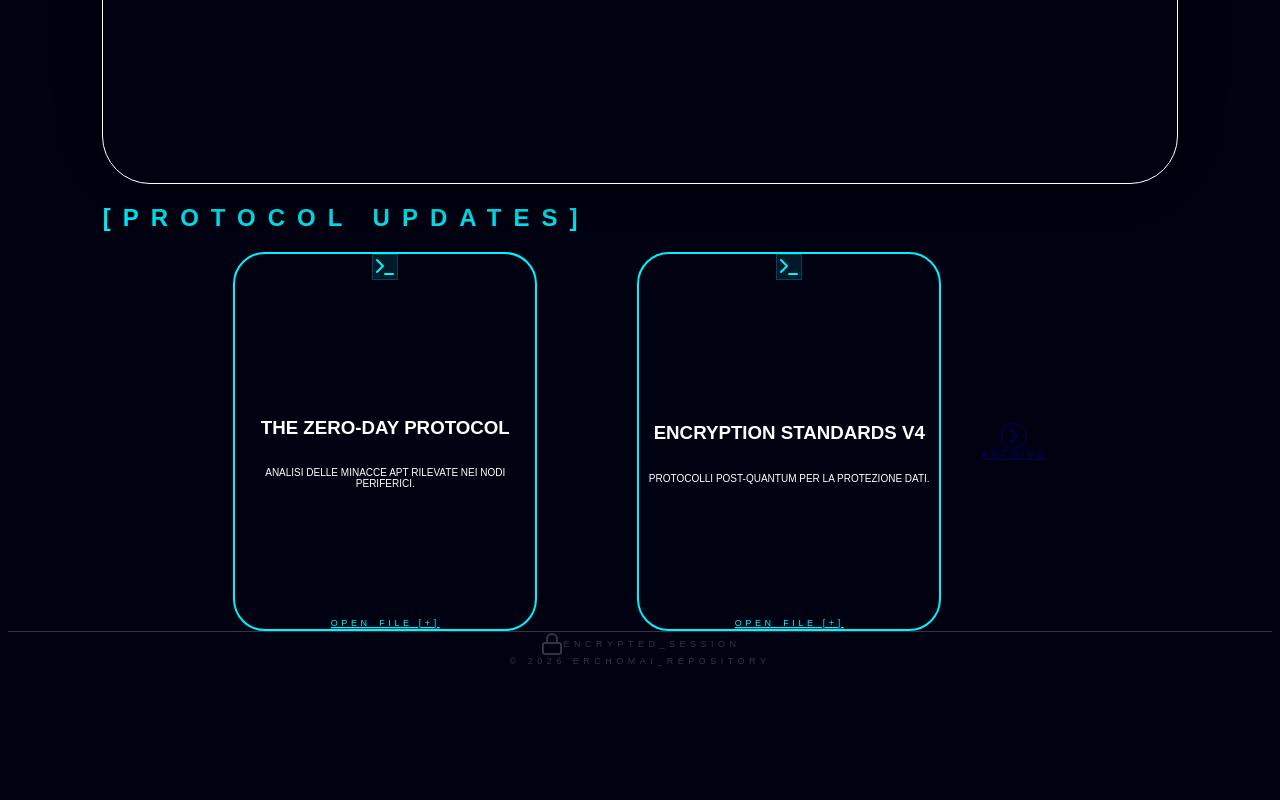
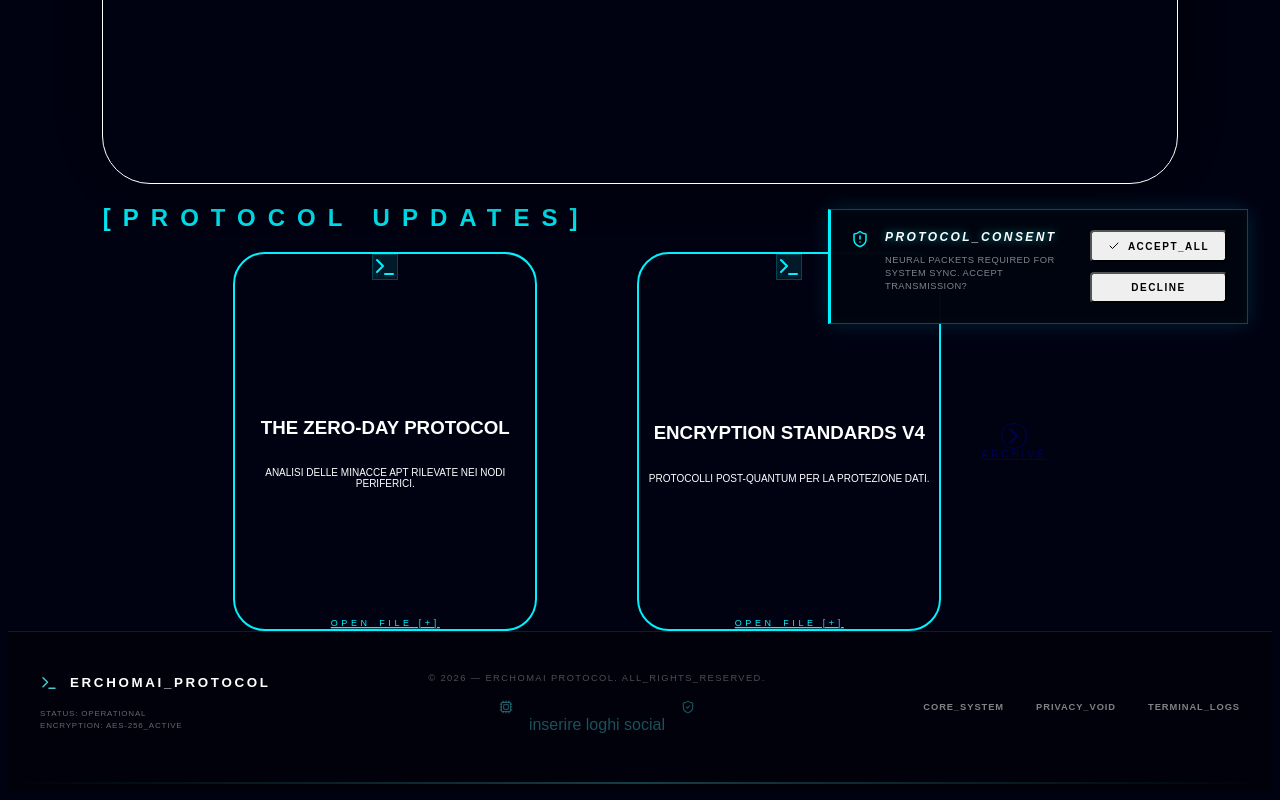
Before and after one commit to 3rch0m41/erchomai-protocol, a Next.js app: page / in a window 1280 px wide. Shown: the part 444-1244 px from the top of the page. Before the commit the page ends 1118 px from the top, so only its background shows below. Built offline with nearby package versions, Linux system fonts and the light colour scheme.

Commit message:
feat: Cookie policy banner added

```diff
--- a/src/app/layout.js
+++ b/src/app/layout.js
@@ -1,15 +1,16 @@
-import "./globals.css";
-
-export const metadata = {
-  title: "ERCHOMAI | Protocol_v4",
-  description: "Security Lifecycle Management",
-};
+import Navbar from '@/components/Navbar';
+import Footer from '@/components/Footer';
+import CookieLogic from '@/components/CookieLogic';
+import './globals.css';
 
 export default function RootLayout({ children }) {
   return (
-    <html lang="en">
-      <body className="antialiased selection:bg-cyan-500/30">
+    <html lang="it">
+      <body>
+        <Navbar />
         {children}
+        <Footer />
+        <CookieLogic />
       </body>
     </html>
   );
--- a/src/app/logs/page.js
+++ b/src/app/logs/page.js
@@ -36,8 +36,6 @@ export default function LogsPage() {
 
   return (
     <div className={styles.pageContainer}>
-      <Navbar />
-
       <main className={styles.mainContent}>
         <div className={styles.heroGrid}>
 
@@ -66,7 +64,6 @@ export default function LogsPage() {
               </div>
             )}
           </div>
-
         </div>
       </main>
     </div>
--- a/src/app/page.js
+++ b/src/app/page.js
@@ -16,7 +16,6 @@ export default function HomePage() {
     <div className="min-h-screen bg-[#000212] text-white flex flex-col font-mono selection:bg-cyan-500/30 overflow-x-hidden relative">
       <div className="absolute inset-0 bg-[linear-gradient(to_right,#80808008_1px,transparent_1px),linear-gradient(to_bottom,#80808008_1px,transparent_1px)] bg-[size:40px_40px] pointer-events-none" />
 
-      <Navbar />
 
       <main className="flex-grow flex flex-col items-center relative z-10 px-6 pb-40">
 
@@ -61,13 +60,6 @@ export default function HomePage() {
           </div>
         </section>
       </main>
-
-      <footer className="py-10 border-t border-white/5 flex flex-col items-center opacity-20 text-[9px] tracking-[0.5em] uppercase mt-auto">
-        <div className="flex items-center gap-3 text-cyan-500 font-bold mb-2">
-          <Lock className="w-3 h-3" /><span>ENCRYPTED_SESSION</span>
-        </div>
-        <span>© 2026 Erchomai_Repository</span>
-      </footer>
     </div>
   );
 }
--- /dev/null
+++ b/src/components/CookieBanner.js
@@ -0,0 +1,26 @@
+// components/CookieBanner.js
+"use client";
+
+import React from 'react';
+import { ShieldAlert, Check } from 'lucide-react';
+import styles from './CookieBanner.module.css';
+
+export default function CookieBanner({ onAccept, onDecline }) {
+  return (
+    <div className={styles.bannerContainer}>
+      <div className={styles.glitchBox}>
+        <div className={styles.content}>
+          <div className={styles.iconArea}><ShieldAlert size={20} /></div>
+          <div className={styles.textArea}>
+            <span className={styles.title}>COOKIE_PROTOCOL</span>
+            <p className={styles.desc}>Accept neural data-packets?</p>
+          </div>
+          <div className={styles.actions}>
+            <button onClick={onDecline} className={styles.btnDecline}>DECLINE</button>
+            <button onClick={onAccept} className={styles.btnAccept}><Check size={14} /> ACCEPT</button>
+          </div>
+        </div>
+      </div>
+    </div>
+  );
+}
--- /dev/null
+++ b/src/components/CookieBanner.module.css
@@ -0,0 +1,108 @@
+/* STATO INIZIALE: Nascosto per evitare conflitti React */
+.bannerContainer {
+  display: none;
+  position: fixed;
+  bottom: 2rem;
+  right: 2rem;
+  z-index: 9999;
+  max-width: 420px;
+  animation: slideIn 0.4s cubic-bezier(0.23, 1, 0.32, 1);
+}
+
+.isVisible {
+  display: block !important;
+}
+
+.glitchBox {
+  background-color: rgba(0, 5, 15, 0.98);
+  border: 1px solid rgba(0, 242, 254, 0.3);
+  border-left: 3px solid #00f2fe;
+  box-shadow: 0 0 20px rgba(0, 242, 254, 0.15), inset 0 0 10px rgba(0, 242, 254, 0.05);
+  padding: 1.25rem;
+}
+
+.content {
+  display: flex;
+  gap: 1rem;
+  align-items: flex-start;
+}
+
+.textArea {
+  flex: 1;
+}
+
+.title {
+  display: block;
+  font-weight: 900;
+  font-size: 9pt;
+  letter-spacing: 0.2em;
+  color: #fff;
+  text-transform: uppercase;
+  font-style: italic;
+  margin-bottom: 0.4rem;
+  text-shadow: 0 0 8px rgba(0, 242, 254, 0.6);
+}
+
+.desc {
+  font-size: 7pt;
+  color: rgba(255, 255, 255, 0.5);
+  line-height: 1.4;
+  letter-spacing: 0.05em;
+  text-transform: uppercase;
+}
+
+/* --- BOTTONI COERENTI CON IL SITO --- */
+.actions {
+  display: flex;
+  flex-direction: column;
+  gap: 0.6rem;
+  margin-left: 0.5rem;
+}
+
+.btnBase {
+  font-family: inherit;
+  font-size: 7.5pt;
+  font-weight: bold;
+  text-transform: uppercase;
+  letter-spacing: 0.15em;
+  padding: 0.5rem 1rem;
+  cursor: pointer;
+  transition: all 0.2s ease;
+  display: flex;
+  align-items: center;
+  justify-content: center;
+  gap: 0.5rem;
+  border-radius: 4px;
+}
+
+/* Bottone Accetta (Stile FilterActive) */
+.btnAccept {
+  background-color: rgba(66, 203, 209, 0.2);
+  border: 1px solid #42cbd1;
+  color: white;
+  box-shadow: 0 0 12px rgba(66, 203, 209, 0.3);
+}
+
+.btnAccept:hover {
+  background-color: rgba(66, 203, 209, 0.4);
+  box-shadow: 0 0 20px rgba(66, 203, 209, 0.5);
+  transform: translateY(-1px);
+}
+
+/* Bottone Rifiuta (Stile FilterButton Standard) */
+.btnDecline {
+  background: rgba(0, 0, 0, 0.5);
+  border: 1px solid rgba(66, 203, 209, 0.2);
+  color: rgba(66, 203, 209, 0.6);
+}
+
+.btnDecline:hover {
+  border-color: rgba(255, 62, 62, 0.5);
+  color: #ff3e3e;
+  background: rgba(255, 62, 62, 0.05);
+}
+
+@keyframes slideIn {
+  from { transform: translateX(30px); opacity: 0; }
+  to { transform: translateX(0); opacity: 1; }
+}
--- /dev/null
+++ b/src/components/CookieLogic.js
@@ -0,0 +1,60 @@
+"use client";
+
+import React, { useEffect, useRef } from 'react';
+import { ShieldAlert, Check } from 'lucide-react';
+import styles from './CookieBanner.module.css';
+
+export default function CookieLogic() {
+  const bannerRef = useRef(null);
+
+  useEffect(() => {
+    // Eseguito solo nel browser dopo il montaggio
+    const consent = localStorage.getItem('cookie-consent');
+
+    if (!consent && bannerRef.current) {
+      // Manipolazione diretta delle classi CSS: React non vede render
+      bannerRef.current.classList.add(styles.isVisible);
+    }
+  }, []);
+
+  const handleAction = (choice) => {
+    localStorage.setItem('cookie-consent', choice);
+    if (bannerRef.current) {
+      bannerRef.current.classList.remove(styles.isVisible);
+    }
+  };
+
+  return (
+    <div ref={bannerRef} className={styles.bannerContainer}>
+      <div className={styles.glitchBox}>
+        <div className={styles.content}>
+          <div className={styles.iconArea}>
+            <ShieldAlert size={18} className="text-[#00f2fe]" />
+          </div>
+
+          <div className={styles.textArea}>
+            <span className={styles.title}>PROTOCOL_CONSENT</span>
+            <p className={styles.desc}>
+              Neural packets required for system sync. Accept transmission?
+            </p>
+          </div>
+
+          <div className={styles.actions}>
+            <button
+              onClick={() => handleAction('accepted')}
+              className={`${styles.btnBase} styles.btnAccept`}
+            >
+              <Check size={12} /> ACCEPT_ALL
+            </button>
+            <button
+              onClick={() => handleAction('declined')}
+              className={`${styles.btnBase} styles.btnDecline`}
+            >
+              DECLINE
+            </button>
+          </div>
+        </div>
+      </div>
+    </div>
+  );
+}
--- /dev/null
+++ b/src/components/Footer.js
@@ -0,0 +1,51 @@
+import React from 'react';
+import { Terminal, Cpu, ShieldCheck } from 'lucide-react';
+import styles from './Footer.module.css';
+
+export default function Footer() {
+  const currentYear = new Date().getFullYear();
+
+  return (
+    <footer className={styles.footer}>
+      <div className={styles.container}>
+
+        {/* Sezione Sinistra: Info System */}
+        <div className={styles.section}>
+          <div className={styles.brand}>
+            <Terminal size={18} className="text-[#42cbd1]" />
+            <span className={styles.brandText}>ERCHOMAI_PROTOCOL</span>
+          </div>
+          <p className={styles.statusText}>
+            STATUS: <span className="text-green-500">OPERATIONAL</span><br />
+            ENCRYPTION: AES-256_ACTIVE
+          </p>
+        </div>
+
+        {/* Sezione Centrale: Credits */}
+        <div className={styles.sectionCenter}>
+          <p className={styles.copyright}>
+            © {currentYear} — ERCHOMAI PROTOCOL. ALL_RIGHTS_RESERVED.
+          </p>
+          <div className={styles.techIcons}>
+            <Cpu size={14} />
+            <p> inserire loghi social</p>
+            <ShieldCheck size={14} />
+          </div>
+        </div>
+
+        {/* Sezione Destra: Link Tecnici */}
+        <div className={styles.sectionRight}>
+          <nav className={styles.nav}>
+            <a href="#" className={styles.link}>CORE_SYSTEM</a>
+            <a href="#" className={styles.link}>PRIVACY_VOID</a>
+            <a href="#" className={styles.link}>TERMINAL_LOGS</a>
+          </nav>
+        </div>
+
+      </div>
+
+      {/* Linea decorativa finale */}
+      <div className={styles.bottomLine} />
+    </footer>
+  );
+}
--- /dev/null
+++ b/src/components/Footer.module.css
@@ -0,0 +1,104 @@
+.footer {
+  width: 100%;
+  background-color: rgba(0, 2, 10, 0.95);
+  border-top: 1px solid rgba(66, 203, 209, 0.15);
+  padding: 2rem 0 0.5rem;
+  position: relative;
+  z-index: 50;
+}
+
+.container {
+  max-width: 1400px;
+  margin: 0 auto;
+  padding: 0 2rem;
+  display: flex;
+  justify-content: space-between;
+  align-items: center;
+}
+
+.section {
+  display: flex;
+  flex-direction: column;
+  gap: 0.5rem;
+}
+
+.brand {
+  display: flex;
+  align-items: center;
+  gap: 0.75rem;
+}
+
+.brandText {
+  font-weight: 900;
+  letter-spacing: 0.2em;
+  font-size: 10pt;
+  color: #fff;
+}
+
+.statusText {
+  font-size: 6pt;
+  color: rgba(255, 255, 255, 0.4);
+  line-height: 1.5;
+  letter-spacing: 0.1em;
+}
+
+.sectionCenter {
+  text-align: center;
+  display: flex;
+  flex-direction: column;
+  gap: 0.5rem;
+}
+
+.copyright {
+  font-size: 7pt;
+  color: rgba(255, 255, 255, 0.3);
+  letter-spacing: 0.15em;
+}
+
+.techIcons {
+  display: flex;
+  justify-content: center;
+  gap: 1rem;
+  color: rgba(66, 203, 209, 0.4);
+}
+
+.sectionRight {
+  display: flex;
+  gap: 1.5rem;
+}
+
+.nav {
+  display: flex;
+  gap: 2rem;
+}
+
+.link {
+  font-size: 7pt;
+  font-weight: bold;
+  color: rgba(255, 255, 255, 0.5);
+  text-decoration: none;
+  transition: all 0.3s ease;
+  letter-spacing: 0.1em;
+}
+
+.link:hover {
+  color: #42cbd1;
+  text-shadow: 0 0 8px rgba(66, 203, 209, 0.5);
+}
+
+.bottomLine {
+  margin-top: 2rem;
+  height: 2px;
+  background: linear-gradient(90deg, transparent, rgba(66, 203, 209, 0.3), transparent);
+}
+
+@media (max-width: 768px) {
+  .container {
+    flex-direction: column;
+    gap: 2rem;
+    text-align: center;
+  }
+  .sectionRight {
+    order: -1;
+  }
+}
```
